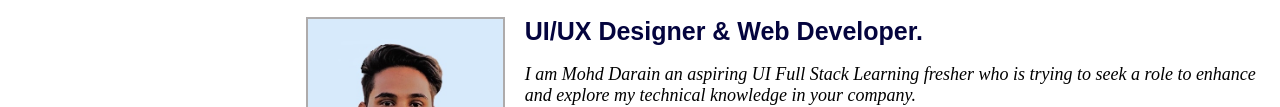
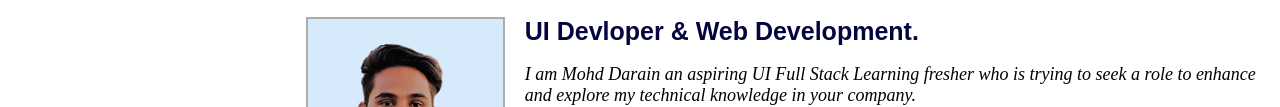
Before and after one commit to Darain786/portfolio, a website: page index.html in a window 1280 px wide. Shown: the part 806-913 px from the top of the page. Drawn offline with nearby package versions, Linux system fonts and the light colour scheme.

Commit message:
Update index.html

```diff
--- a/index.html
+++ b/index.html
@@ -60,7 +60,7 @@
                 <div>
                     <img src="public/img/darainid.jpg">
                     <div>
-                        <div class="web-head">UI/UX Designer & Web Developer.</div>
+                        <div class="web-head">UI Devloper & Web Development.</div>
                         <p>I am Mohd Darain an aspiring UI Full Stack Learning fresher who is trying to seek a
                             role to enhance and explore my technical knowledge in your company.</p>
                     </div>
```
